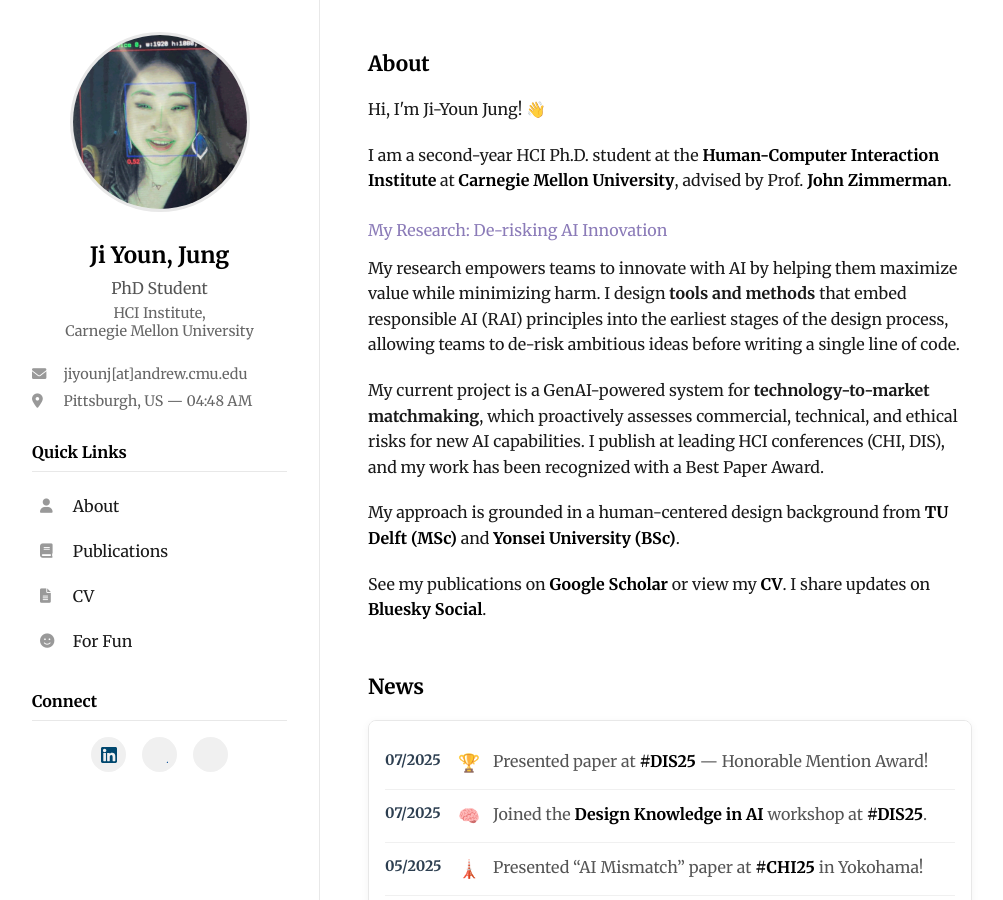
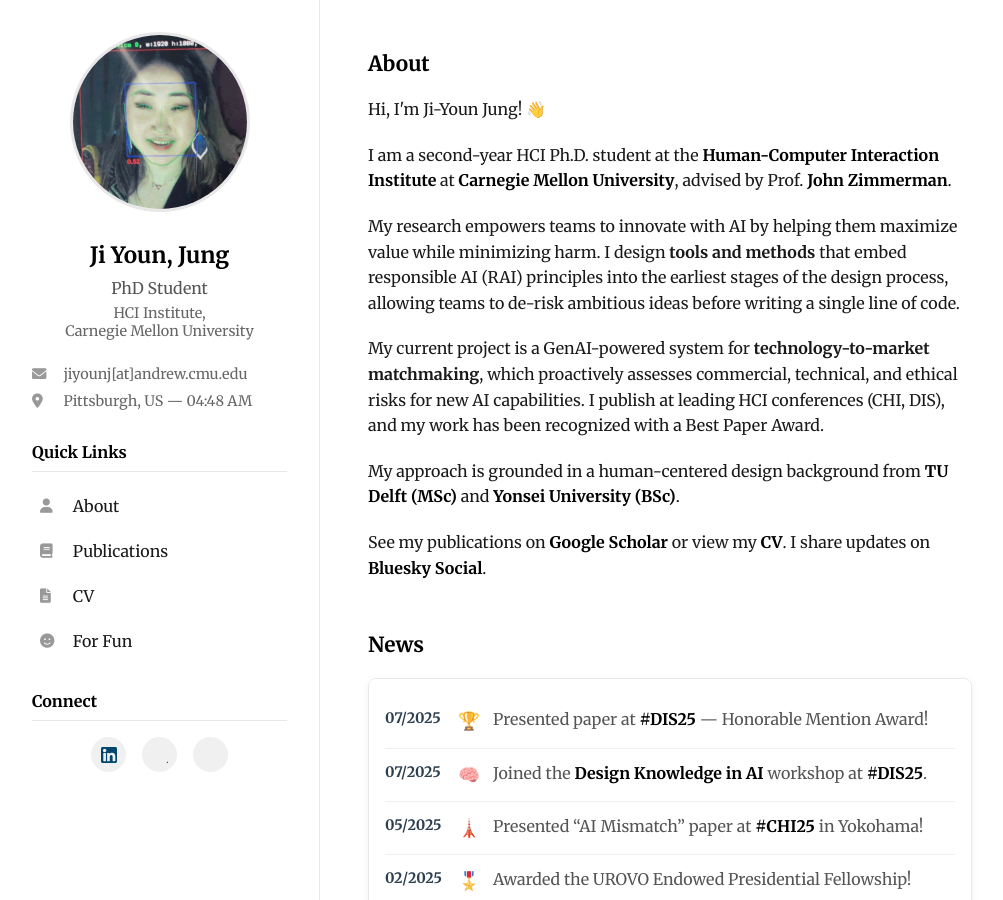
Before and after one commit to jiyoun-jung/jiyounjung, a Jekyll site: the page built from index.html, in a window 1280 px wide and 900 px high. Shown: the whole window, without its empty margins (40-1043 px from the left). Built offline with Jekyll 4.4.1, drawn with Linux system fonts in a browser that asks for light colours; some web fonts are replaced.

Commit message:
remove h4

```diff
--- a/index.html
+++ b/index.html
@@ -8,7 +8,6 @@
 
     <p>I am a second-year HCI Ph.D. student at the <a href="https://hcii.cmu.edu/" target="_blank" rel="noopener noreferrer">Human-Computer Interaction Institute</a> at <a href="https://www.cmu.edu/" target="_blank" rel="noopener noreferrer">Carnegie Mellon University</a>, advised by Prof. <a href="https://hcii.cmu.edu/people/john-zimmerman" target="_blank" rel="noopener noreferrer">John Zimmerman</a>.</p>
 
-    <h4>My Research: De-risking AI Innovation</h4>
     <p>My research empowers teams to innovate with AI by helping them maximize value while minimizing harm. I design <strong>tools and methods</strong> that embed responsible AI (RAI) principles into the earliest stages of the design process, allowing teams to de-risk ambitious ideas before writing a single line of code.</p>
 
     <p>My current project is a GenAI-powered system for <strong>technology-to-market matchmaking</strong>, which proactively assesses commercial, technical, and ethical risks for new AI capabilities. I publish at leading HCI conferences (CHI, DIS), and my work has been recognized with a Best Paper Award.</p>
```
